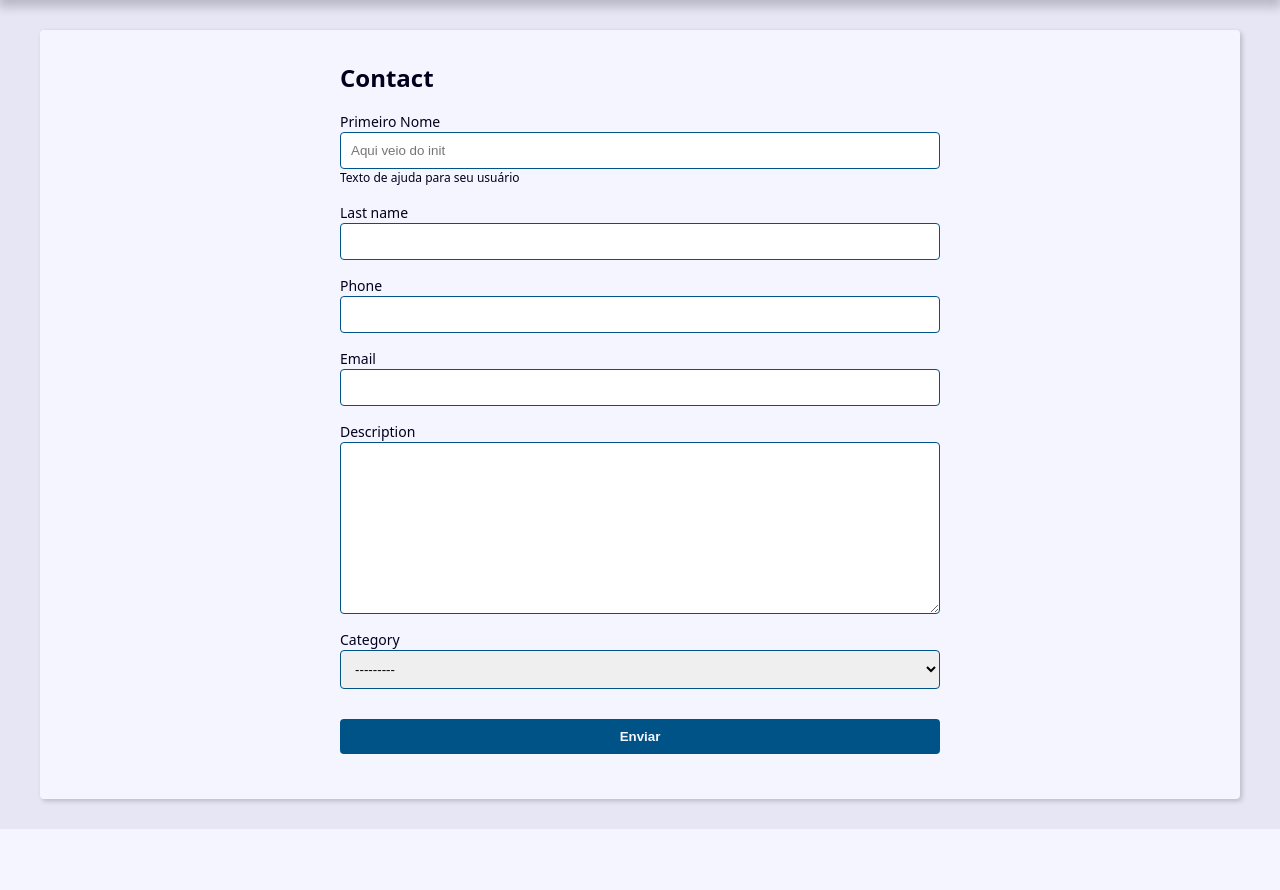
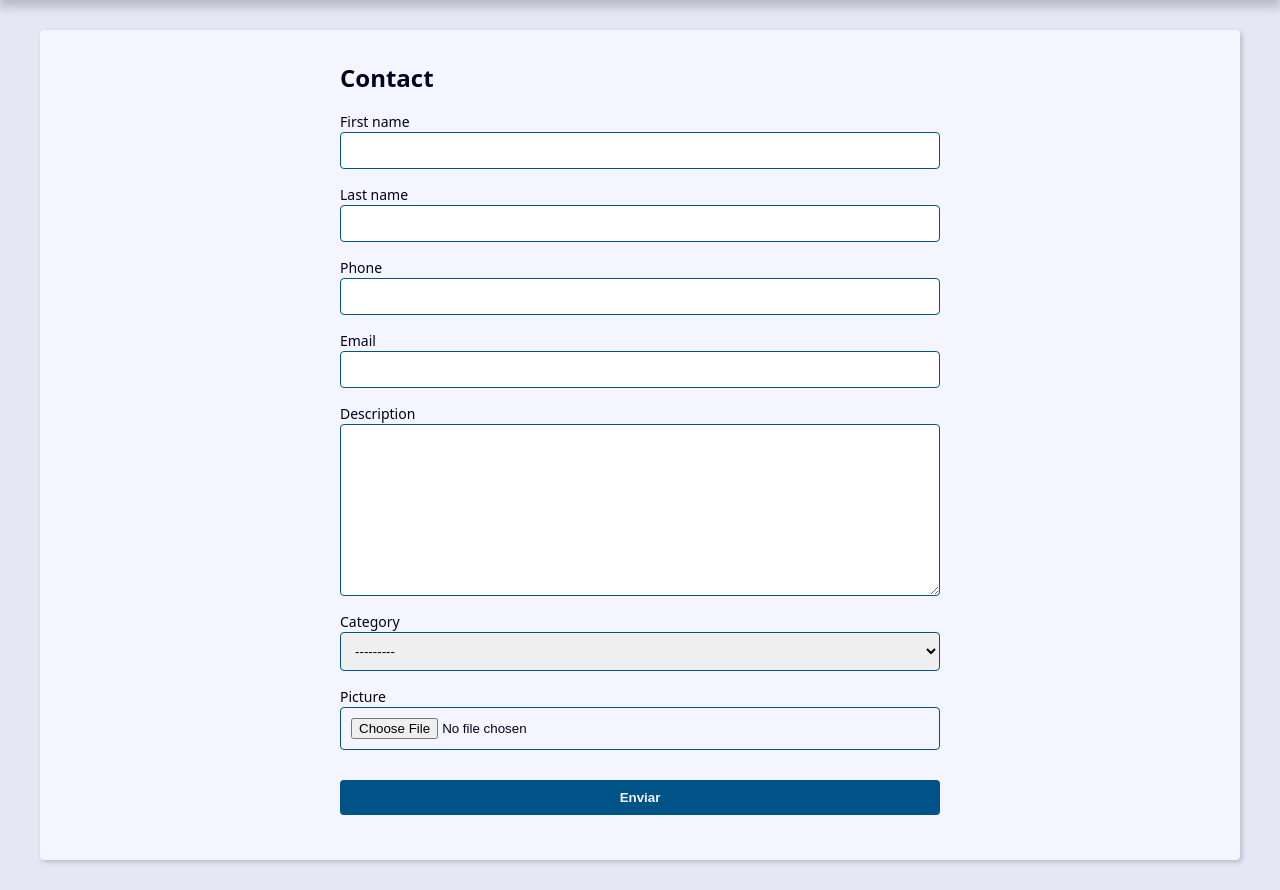
Before and after one commit to danielBRTanimacao/projeto-agenda-django, a Django app: page /contact/create/ in a window 1280 px wide. Shown: the part 239-1129 px from the top of the page. Before the commit the page ends 1068 px from the top, so only its background shows below. Run offline with Django 5.2, Linux system fonts and the light colour scheme; tables that the repository leaves empty hold one stand-in row (values such as "Sample post").

Commit message:
imagefield

```diff
--- a/contact/forms.py
+++ b/contact/forms.py
@@ -4,39 +4,22 @@ from django import forms
 from .models import Contact
 
 class ContactForm(forms.ModelForm):
-    first_name = forms.CharField(
-        widget=forms.TextInput(
+
+    picture = forms.ImageField(
+        widget=forms.FileInput(
             attrs={
-                'class': 'classe-a classe-b',
-                'placeholder': 'Aqui veio do init',
+                'accept': 'image/*'
             }
-        ),
-        label='Primeiro Nome',
-        help_text='Texto de ajuda para seu usuário',
+        )
     )
-
-    def __init__(self, *args, **kwargs):
-        super().__init__(*args, **kwargs)
-
-        # self.fields['first_name'].widget.attrs.update({
-        #     'class': 'classe-a classe-b',
-        #     'placeholder': 'Aqui veio do init',
-        # })
 
     class Meta:
         model = Contact
         fields = (
             'first_name', 'last_name', 'phone',
             'email', 'description', 'category',
+            'picture',
         )
-        # widgets = {
-        #     'first_name': forms.TextInput(
-        #         attrs={
-        #             'class': 'classe-a classe-b',
-        #             'placeholder': 'Escreva aqui',
-        #         }
-        #     )
-        # }
 
     def clean(self):
         cleaned_data = self.cleaned_data
--- a/contact/templates/contact/contact.html
+++ b/contact/templates/contact/contact.html
@@ -24,6 +24,9 @@
     <p>
         <b>Category: </b>{{ contact.category.name }}
     </p>
+    {% if contact.picture %}
+        <p><img src="{{ contact.picture.url }}" alt="{{ contact.first_name }} {{ contact.last_name }}"></p>
+    {% endif %}
 
     <div class="contact-links">
         <a class="btn btn-link" href="{% url "contact:update" contact.id %}">Update</a>
--- a/contact/templates/contact/create.html
+++ b/contact/templates/contact/create.html
@@ -22,6 +22,11 @@
                         </p>
                     {% endif %}
                     </div>
+                    {% if field.name == 'picture' and field.value.url %}
+                        <div class="form-group">
+                            <img src="{{ field.value.url }}" alt="">
+                        </div>
+                    {% endif %}
             {% endfor %}
         </div>
 
--- a/contact/views/contact_forms.py
+++ b/contact/views/contact_forms.py
@@ -7,7 +7,7 @@ def create(request):
     form_action = reverse('contact:create')
 
     if request.method == "POST":
-        form = ContactForm(request.POST)
+        form = ContactForm(request.POST, request.FILES)
         context = {
             'form': form,
             'form_action': form_action,
@@ -31,7 +31,7 @@ def update(request, contact_id):
     form_action = reverse('contact:update', args=(contact_id,))
 
     if request.method == "POST":
-        form = ContactForm(request.POST, instance=contact)
+        form = ContactForm(request.POST, request.FILES, instance=contact)
         context = {
             'form': form,
             'form_action': form_action,
```
